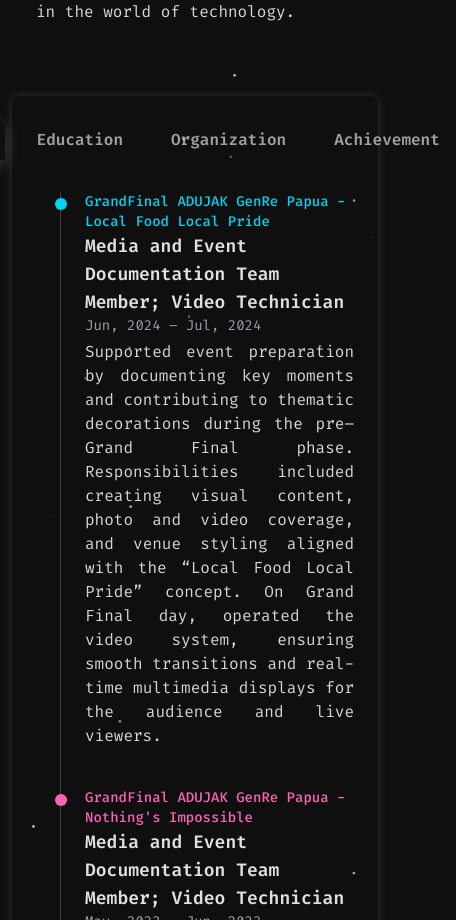
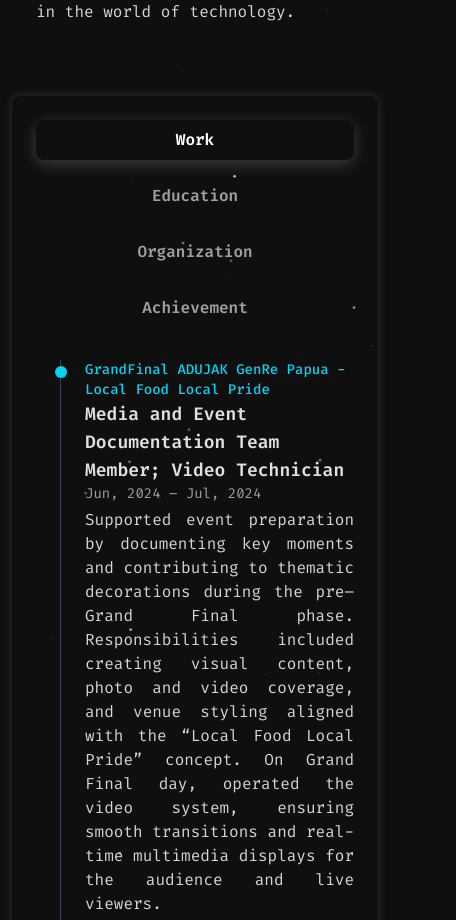
Before and after one commit to Ariffansyah/arpthef, a SvelteKit app: page /about in a window 390 px wide. Shown: the part 2000-2920 px from the top of the page, 456 px wide, since content can reach past the window. Built offline with nearby package versions, Linux system fonts and the light colour scheme.

Commit message:
Fix: experience on mobile

```diff
--- a/src/routes/+page.svelte
+++ b/src/routes/+page.svelte
@@ -281,10 +281,12 @@
 		class="animate-fade-in my-6 flex w-full flex-col items-start justify-center gap-4 rounded-lg p-6 shadow-[0_0_10px_rgba(255,255,255,0.15)] transition duration-300 ease-in-out hover:scale-105 hover:shadow-[0_0_25px_rgba(255,255,255,0.3)] md:mx-auto md:w-1/3"
 		use:intersect={{ threshold: 0.3 }}
 	>
-		<div class="mb-4 flex w-full items-center justify-center space-x-4">
+		<div
+			class="mb-4 flex w-full flex-col items-center justify-center space-y-4 md:flex-row md:space-y-0 md:space-x-4"
+		>
 			{#each tabs as tab}
 				<button
-					class="rounded-t-lg px-4 py-2 font-semibold text-white transition-shadow duration-200 focus:outline-none {activeTab ===
+					class="w-full rounded-lg px-4 py-2 font-semibold text-white transition-shadow duration-200 focus:outline-none md:w-auto md:rounded-t-lg {activeTab ===
 					tab.value
 						? 'shadow-[0_4px_16px_rgba(255,255,255,0.2)]'
 						: 'opacity-60'}"
@@ -294,6 +296,7 @@
 				</button>
 			{/each}
 		</div>
+
 		{#if activeTab === 'work'}
 			<div class="relative ml-6 border-l border-gray-700">
 				{#each showWorkExperiences as exp, i}
--- a/src/routes/about/+page.svelte
+++ b/src/routes/about/+page.svelte
@@ -152,10 +152,12 @@
 		class="animate-fade-in my-6 flex w-full flex-col items-start justify-center gap-4 rounded-lg p-6 shadow-[0_0_10px_rgba(255,255,255,0.15)] transition duration-300 ease-in-out hover:scale-105 hover:shadow-[0_0_25px_rgba(255,255,255,0.3)] md:mx-auto md:w-1/3"
 		use:intersect={{ threshold: 0.3 }}
 	>
-		<div class="mb-4 flex w-full items-center justify-center space-x-4">
+		<div
+			class="mb-4 flex w-full flex-col items-center justify-center space-y-4 md:flex-row md:space-x-4 md:space-y-0"
+		>
 			{#each tabs as tab}
 				<button
-					class="rounded-t-lg px-4 py-2 font-semibold text-white transition-shadow duration-200 focus:outline-none {activeTab ===
+					class="w-full rounded-lg px-4 py-2 font-semibold text-white transition-shadow duration-200 focus:outline-none md:w-auto md:rounded-t-lg {activeTab ===
 					tab.value
 						? 'shadow-[0_4px_16px_rgba(255,255,255,0.2)]'
 						: 'opacity-60'}"
```
